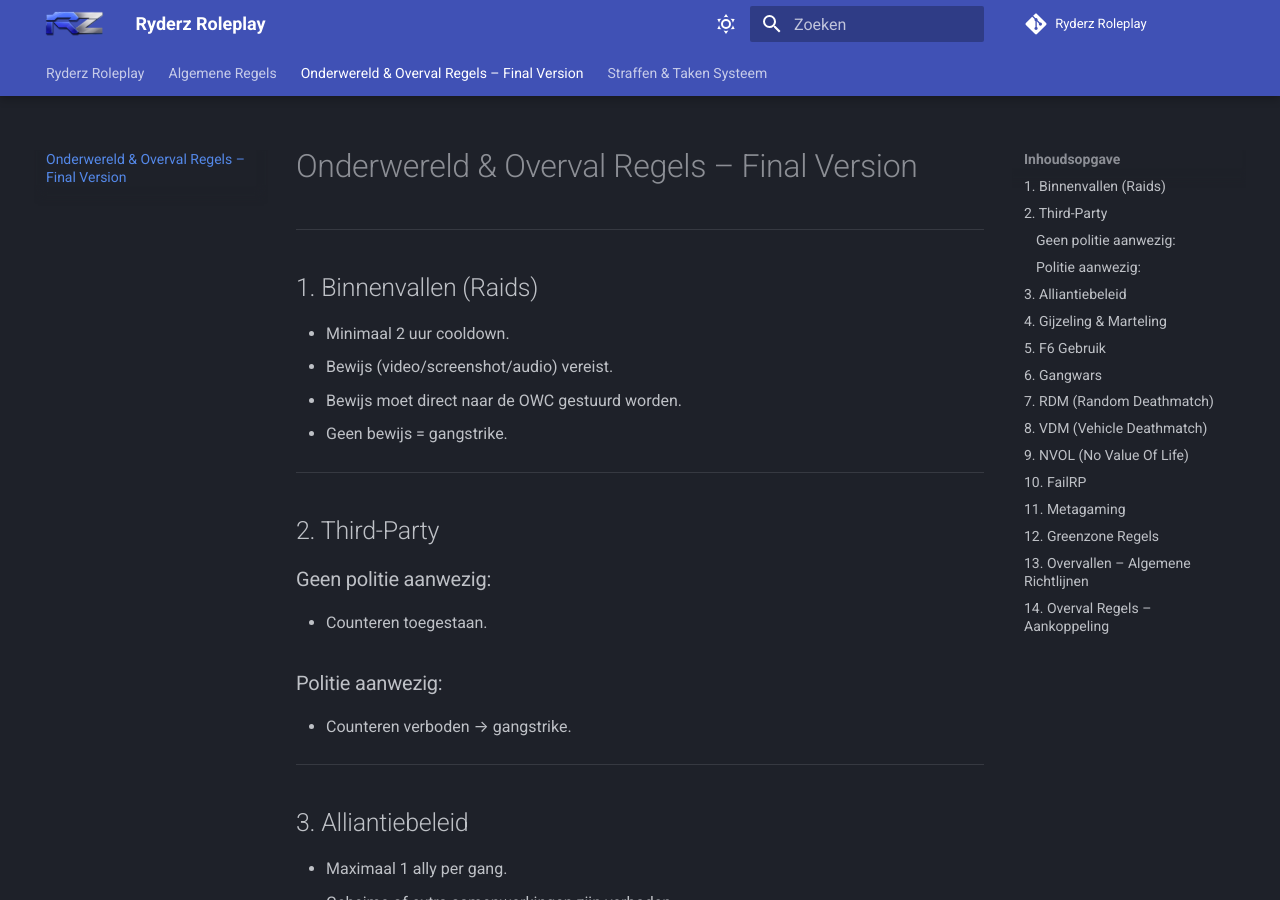
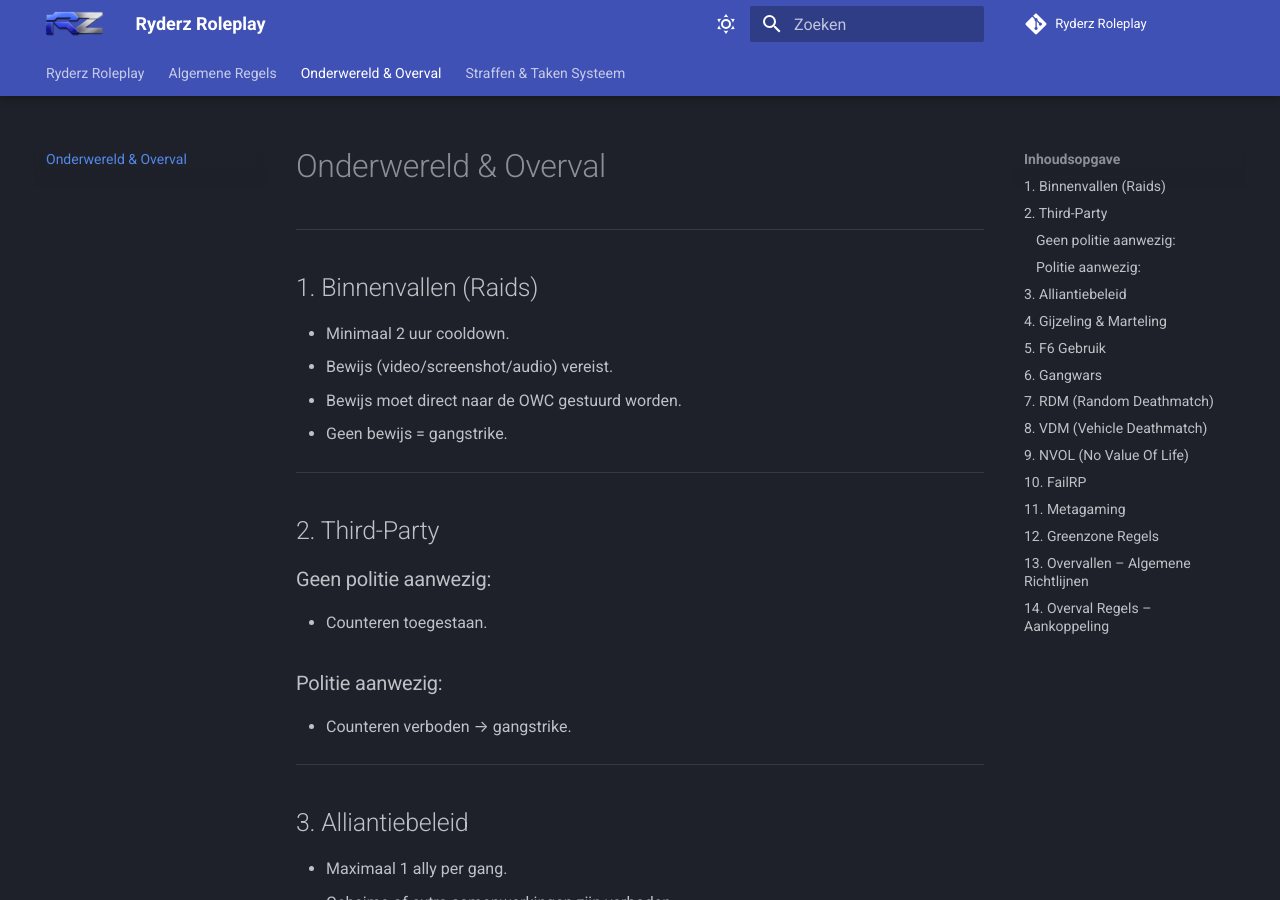
Before and after one commit to MohammedRDZ/mkdoc-ryderz, an MkDocs documentation site: the page built from docs/onderwereld.md, in a window 1280 px wide and 900 px high. Built offline with MkDocs 1.6.1 and Material for MkDocs 9.7.7, drawn with Linux system fonts in a browser that asks for light colours; comment, search, counter and statistics services are not loaded.

Commit message:
Update onderwereld.md

```diff
--- a/docs/onderwereld.md
+++ b/docs/onderwereld.md
@@ -1,4 +1,4 @@
-# Onderwereld & Overval Regels – Final Version
+# Onderwereld & Overval
 
 ---
 
```
